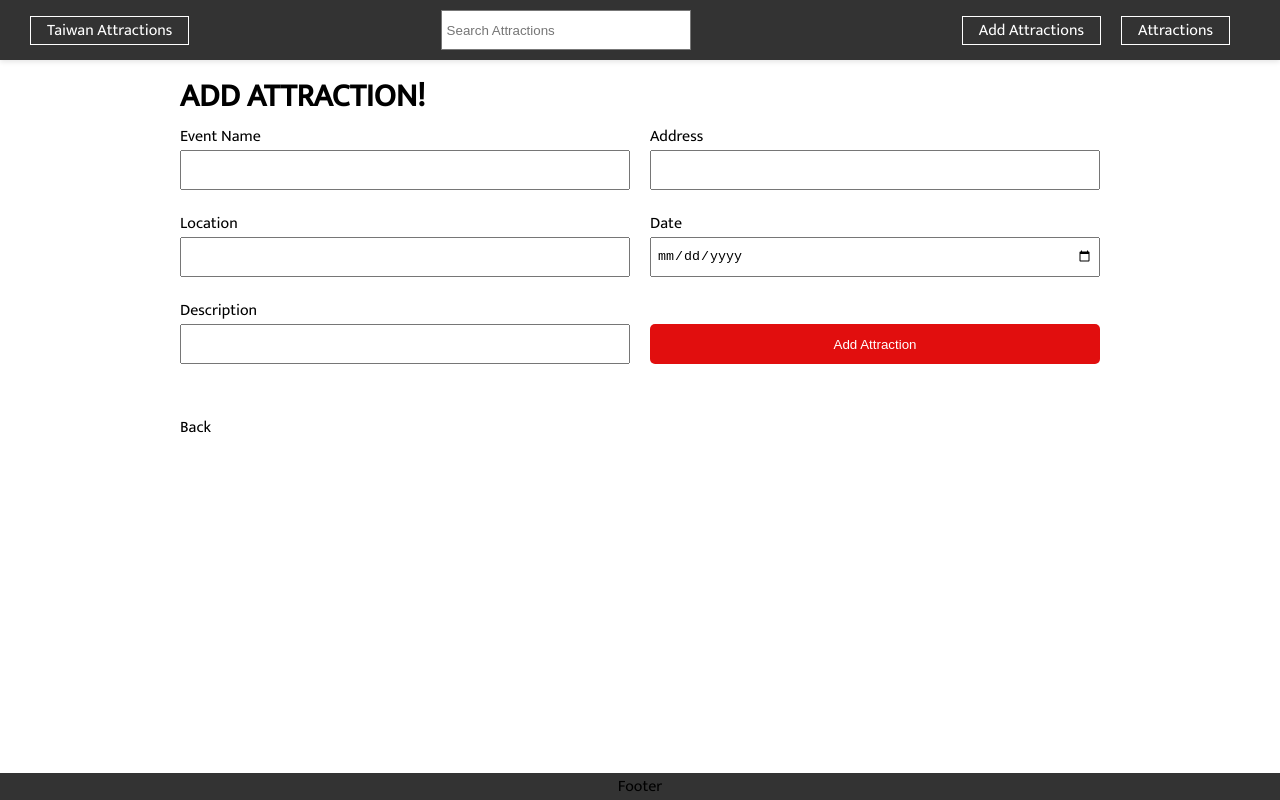
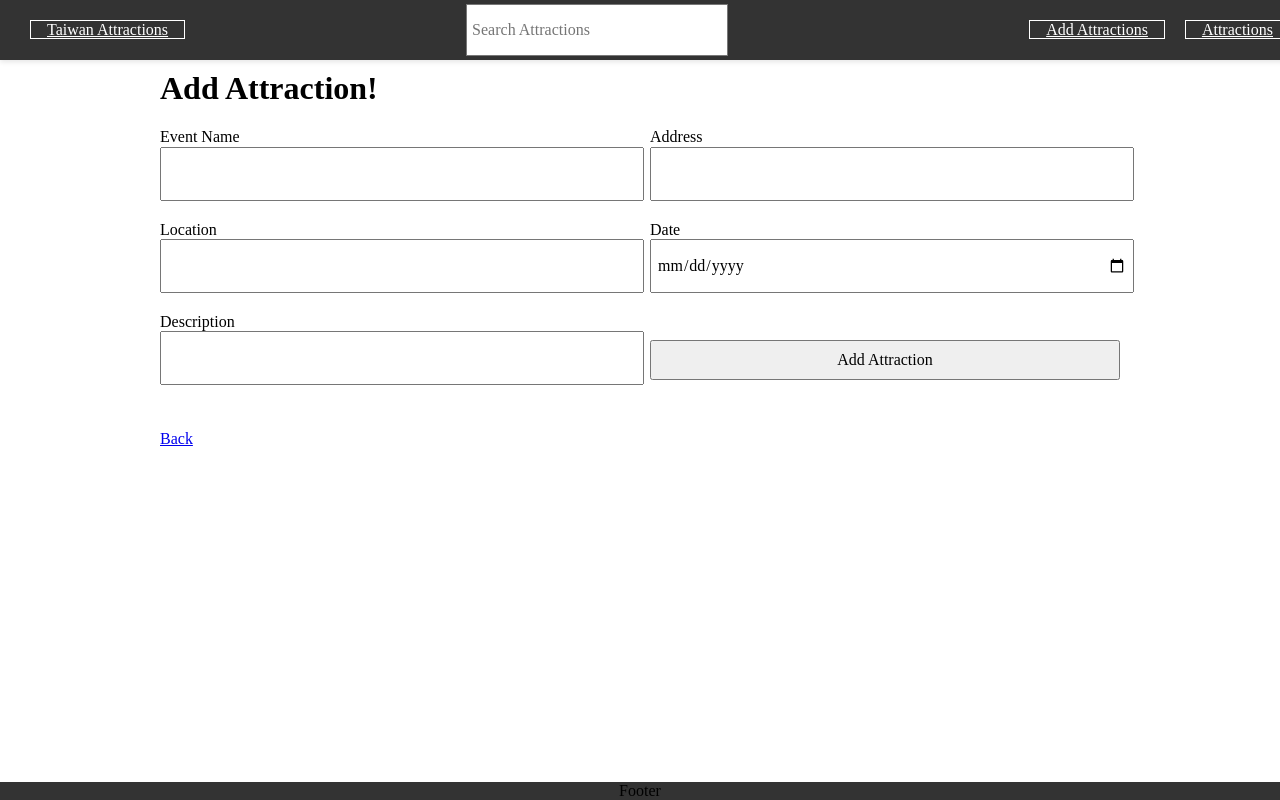
Before and after one commit to Becklin/TWattractions, a Next.js app: page /attractions/add in a window 1280 px wide. Built offline with nearby package versions, Linux system fonts and the light colour scheme.

Commit message:
add normalize css

```diff
--- a/components/Layout.js
+++ b/components/Layout.js
@@ -1,12 +1,9 @@
 import { useRouter } from "next/router";
 import Head from "next/head";
-import { Children } from "react";
 import Header from "@/components/Header";
 import Footer from "@/components/Footer";
-import Showcase from "@/components/Showcase";
 import styles from "@/styles/Layout.module.scss";
 export default function Layout({ title, keywords, description, children }) {
-  const router = useRouter();
   return (
     <div>
       <Head>
@@ -19,7 +16,6 @@ export default function Layout({ title, keywords, description, children }) {
         ></link>
       </Head>
       <Header />
-      {/* {router.pathname === "/" && <Showcase />} */}
       <div className={styles.container}>{children}</div>
       <Footer />
     </div>
--- a/package.json
+++ b/package.json
@@ -12,6 +12,7 @@
     "antd": "^4.16.13",
     "moment": "^2.29.1",
     "next": "11.1.2",
+    "normalize.css": "^8.0.1",
     "qs": "^6.10.1",
     "react": "17.0.2",
     "react-dom": "17.0.2",
--- a/pages/_app.js
+++ b/pages/_app.js
@@ -1,4 +1,5 @@
-import "../styles/globals.scss";
+import "normalize.css/normalize.css";
+import { Inter } from "next/font/google";
 
 function MyApp({ Component, pageProps }) {
   return <Component {...pageProps} />;
--- a/pages/attractions/[slug].js
+++ b/pages/attractions/[slug].js
@@ -68,6 +68,11 @@ export default function AttractionPage({ attraction }) {
 export async function getServerSideProps({ params: { slug } }) {
   const res = await fetch(`${API_URL}/attractions?slug=${slug}`);
   const attractions = await res.json();
+  if (!attractions) {
+    return {
+      notFound: true,
+    };
+  }
   return {
     props: {
       attraction: attractions[0],
--- a/pages/index.js
+++ b/pages/index.js
@@ -35,6 +35,8 @@ export async function getStaticProps() {
     console.error(err);
   }
   return {
+    // Make sure that you don't pass any sensitive information
+    // that shouldn't be available on the client in props.
     props: { attractions },
     revalidate: 1, // revalidate every 1 sec change
   };
--- a/styles/globals.scss
+++ b/styles/globals.scss
@@ -1,71 +1,71 @@
-html,
-body {
-  padding: 0;
-  margin: 0;
-  /* font-family: -apple-system, BlinkMacSystemFont, Segoe UI, Roboto, Oxygen,
-    Ubuntu, Cantarell, Fira Sans, Droid Sans, Helvetica Neue, sans-serif; */
-  font-family: "Mukta", sans-serif;
-}
-* {
-  margin: 0px;
-}
-a {
-  color: inherit;
-  text-decoration: none;
-}
-.btn {
-  display: inline-block;
-  background: #e10e0e;
-  color: #fff;
-  padding: 0 10px;
-  cursor: pointer;
-  border: 0;
-  border-radius: 5px;
-}
+// html,
+// body {
+//   padding: 0;
+//   margin: 0;
+//   /* font-family: -apple-system, BlinkMacSystemFont, Segoe UI, Roboto, Oxygen,
+//     Ubuntu, Cantarell, Fira Sans, Droid Sans, Helvetica Neue, sans-serif; */
+//   font-family: "Mukta", sans-serif;
+// }
+// * {
+//   margin: 0px;
+// }
+// a {
+//   color: inherit;
+//   text-decoration: none;
+// }
+// .btn {
+//   display: inline-block;
+//   background: #e10e0e;
+//   color: #fff;
+//   padding: 0 10px;
+//   cursor: pointer;
+//   border: 0;
+//   border-radius: 5px;
+// }
 
-.btn:hover {
-  opacity: 0.9;
-}
-h1,
-h2,
-h3 {
-  text-transform: uppercase;
-}
-.btn-secondary {
-  font: inherit;
-  font-size: 13px;
-  text-align: center;
-  background: #333;
-  color: #fff !important;
-  border: 0;
-  border-radius: 5px;
-  padding: 5px 15px;
-  margin: 10px auto;
-  cursor: pointer;
-  svg {
-    vertical-align: middle;
-  }
-}
+// .btn:hover {
+//   opacity: 0.9;
+// }
+// h1,
+// h2,
+// h3 {
+//   text-transform: uppercase;
+// }
+// .btn-secondary {
+//   font: inherit;
+//   font-size: 13px;
+//   text-align: center;
+//   background: #333;
+//   color: #fff !important;
+//   border: 0;
+//   border-radius: 5px;
+//   padding: 5px 15px;
+//   margin: 10px auto;
+//   cursor: pointer;
+//   svg {
+//     vertical-align: middle;
+//   }
+// }
 
-.btn-secondary:hover {
-  opacity: 0.8;
-}
-.btn-third {
-  font: inherit;
-  font-size: 13px;
-  line-height: 13px;
-  text-align: center;
-  background: rgb(104, 104, 104);
-  color: #fff !important;
-  border: 0;
-  border-radius: 5px;
-  padding: 0px 10px;
-  margin: 10px auto;
-  cursor: pointer;
-  svg {
-    vertical-align: middle;
-  }
-}
-* {
-  box-sizing: border-box;
-}
+// .btn-secondary:hover {
+//   opacity: 0.8;
+// }
+// .btn-third {
+//   font: inherit;
+//   font-size: 13px;
+//   line-height: 13px;
+//   text-align: center;
+//   background: rgb(104, 104, 104);
+//   color: #fff !important;
+//   border: 0;
+//   border-radius: 5px;
+//   padding: 0px 10px;
+//   margin: 10px auto;
+//   cursor: pointer;
+//   svg {
+//     vertical-align: middle;
+//   }
+// }
+// * {
+//   box-sizing: border-box;
+// }
```
Also changed, not shown: 1 other file (tests, documents, lock files or other folders).
